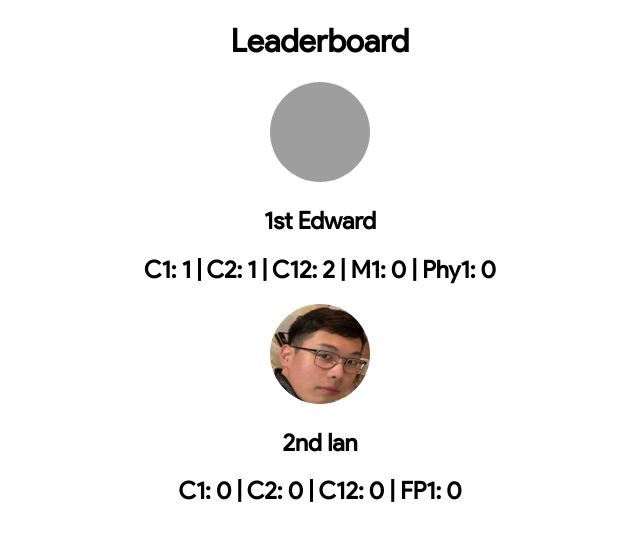
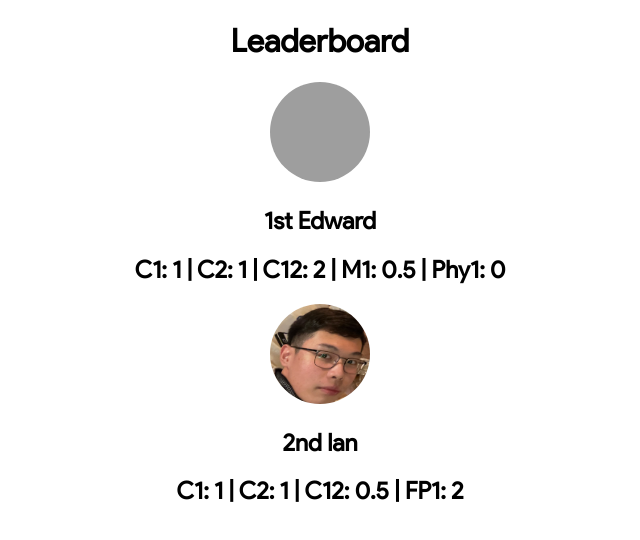
Before and after one commit to quahk/s5e, a plain HTML site: page public/edexcel.html in a window 1280 px wide. Shown: the whole page, without its empty margins (320-960 px from the left). Drawn offline with Linux system fonts and the light colour scheme; grey boxes are pictures that could not be loaded.

Commit message:
Update edexcel.html

```diff
--- a/public/edexcel.html
+++ b/public/edexcel.html
@@ -18,12 +18,12 @@
     <div id="1st">
       <img src="assets/toybin.JPG" alt="rank1" style="border-radius: 50%" />
       <h2>1st Edward</h2>
-      <h2>C1: 1 | C2: 1 | C12: 2 | M1: 0 | Phy1: 0</h2>
+      <h2>C1: 1 | C2: 1 | C12: 2 | M1: 0.5 | Phy1: 0</h2>
     </div>
     <div id="2nd">
          <img src="assets/ian2.jpg" alt="rank2" style="border-radius: 50%" />
          <h2>2nd Ian</h2>
-      <h2>C1: 0 | C2: 0 | C12: 0 | FP1: 0</h2>
+      <h2>C1: 1 | C2: 1 | C12: 0.5 | FP1: 2</h2>
     </div>
   </body>
 </html>
```
